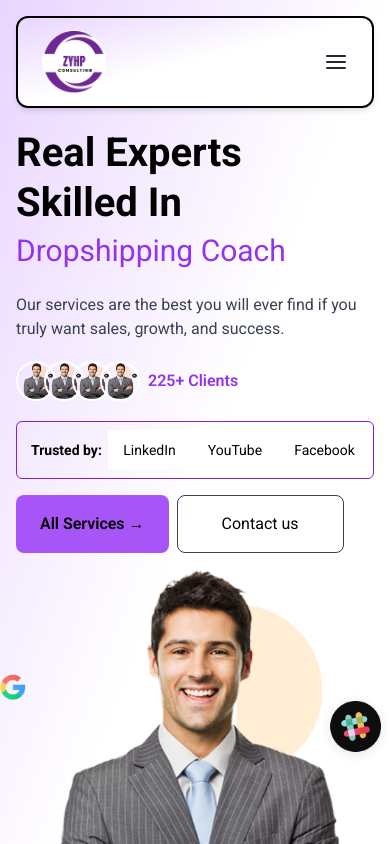
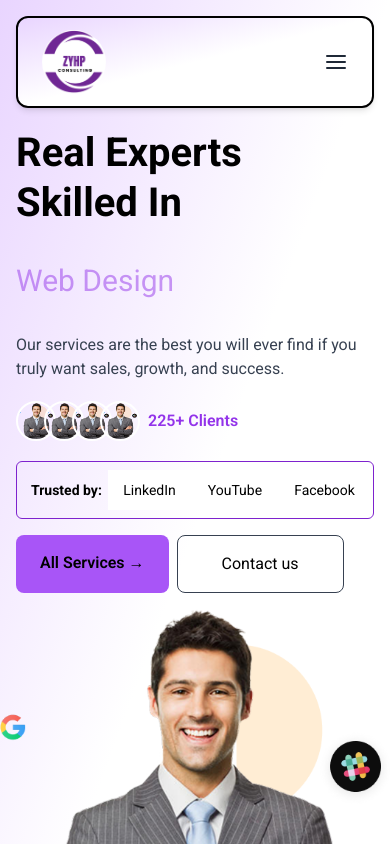
Before and after one commit to Kolawole-kehinde/-zyhp-consulting, a React (Vite) app: page / in a window 390 px wide. Shown: the top 844 px of the page. Built offline with nearby package versions, Linux system fonts and the light colour scheme.

Commit message:
add animated rotating service titles

```diff
--- a/package.json
+++ b/package.json
@@ -10,6 +10,7 @@
     "preview": "vite preview"
   },
   "dependencies": {
+    "framer-motion": "^12.12.1",
     "react": "^19.1.0",
     "react-dom": "^19.1.0",
     "react-fast-marquee": "^1.6.5",
--- a/src/Components/Hero.jsx
+++ b/src/Components/Hero.jsx
@@ -1,26 +1,64 @@
+import React, { useEffect, useState } from "react";
+import { motion, AnimatePresence } from "framer-motion";
 import Marquee from "react-fast-marquee";
 import { Link } from "react-router";
 
+const rotatingServices = [
+  "Dropshipping Coach",
+  "Digital Marketer",
+  "Web Design",
+  "E-commerce Solution",
+  "Shopify",
+  "Branding",
+  "Logo Design",
+  "Social Media Manager",
+  "Email Marketing",
+  "Affiliate Marketer",
+  "SEO Expert"
+];
+
 export default function HeroSection() {
+  const [currentIndex, setCurrentIndex] = useState(0);
+
+  useEffect(() => {
+    const interval = setInterval(() => {
+      setCurrentIndex((prevIndex) =>
+        prevIndex === rotatingServices.length - 1 ? 0 : prevIndex + 1
+      );
+    }, 3000);
+    return () => clearInterval(interval);
+  }, []);
+
   return (
     <section className="bg-gradient-to-br from-purple-200 via-white to-white pt-32 md:pt-52 font-roboto lg:px-0 px-4">
-      {/* Wrapper */}
       <div className="wrapper flex flex-col md:flex-row items-center gap-4 lg:gap-8">
         {/* Text Section */}
         <div className="w-full lg:w-[596px] space-y-5 lg:space-y-[32px]">
           <h1 className="text-[40px] lg:text-[80px] font-bold text-black leading-[50px] lg:leading-[90px]">
             Real Experts <br /> Skilled In
           </h1>
-          <span className="text-purple-600 font-normal text-[30px] lg:text-[55px] capitalize">
-            Dropshipping coach
-          </span>
-          <p className="w-full max-w-[505px] text-gray-700 text-base md:text-xl ">
+
+          {/* Animated Rotating Text */}
+          <div className="h-[65px] relative overflow-hidden">
+            <AnimatePresence mode="wait">
+              <motion.span
+                key={currentIndex}
+                initial={{ opacity: 0, y: 20 }}
+                animate={{ opacity: 1, y: 0 }}
+                exit={{ opacity: 0, y: -20 }}
+                transition={{ duration: 0.6 }}
+                className="absolute text-purple-600 font-normal text-[30px] lg:text-[55px] capitalize"
+              >
+                {rotatingServices[currentIndex]}
+              </motion.span>
+            </AnimatePresence>
+          </div>
+
+          <p className="w-full max-w-[505px] text-gray-700 text-base md:text-xl">
             Our services are the best you will ever find if you truly want sales, growth, and success.
           </p>
 
-
-
-          {/* Avatars */}
+          {/* Avatars and CTA */}
           <div className="flex items-center gap-2">
             <div className="flex -space-x-3">
               {[0, 1, 2, 3].map((z, i) => (
@@ -35,33 +73,35 @@ export default function HeroSection() {
             <p className="text-purple-600 font-semibold">225+ Clients</p>
           </div>
 
-              {/* CTA Buttons */}
           <div className="space-y-4 flex-col items-center">
             <div className="gap-4 hidden md:flex">
-              <Link to="/services" className="bg-purple-500 text-black font-semibold md:px-8 lg:px-20 py-4 rounded-lg hover:bg-purple-600 transition">
+              <Link
+                to="/services"
+                className="bg-purple-500 text-black font-semibold md:px-8 lg:px-20 py-4 rounded-lg hover:bg-purple-600 transition"
+              >
                 All Services →
               </Link>
-              <a href="https://www.facebook.com/share/1BwwsrKrx2/" target="_blank" className="border border-gray-700 md:px-8 lg:px-20 py-4 rounded-lg text-black hover:bg-gray-200 transition">
+              <a
+                href="https://www.facebook.com/share/1BwwsrKrx2/"
+                target="_blank"
+                rel="noopener noreferrer"
+                className="border border-gray-700 md:px-8 lg:px-20 py-4 rounded-lg text-black hover:bg-gray-200 transition"
+              >
                 Contact us
               </a>
             </div>
 
-
-
-            {/* Trusted & Counter Section */}
-            <div className="w-ful md:w-[343px] lg:w-full overflow-hidden rounded-md border border-purple-700 p-2 lg:p-3">
+            {/* Trusted by */}
+            <div className="w-full md:w-[343px] lg:w-full overflow-hidden rounded-md border border-purple-700 p-2 lg:p-3">
               <div className="flex items-center">
                 <p className="font-bold text-sm lg:text-base text-black py-1 px-1.5 lg:py-2 lg:px-3 shrink-0">
                   Trusted by:
                 </p>
                 <div className="bg-white py-2 flex items-center w-full">
                   <Marquee gradient={false} speed={50} pauseOnHover={true}>
-                    <span className="text-sm lg:text-base text-black py-1 px-4">Facebook</span>
-                    <span className="text-sm lg:text-base text-black py-1 px-4">Twitter</span>
-                    <span className="text-sm lg:text-base text-black py-1 px-4">Instagram</span>
-                    <span className="text-sm lg:text-base text-black py-1 px-4">Google</span>
-                    <span className="text-sm lg:text-base text-black py-1 px-4">LinkedIn</span>
-                    <span className="text-sm lg:text-base text-black py-1 px-4">YouTube</span>
+                    {["Facebook", "Twitter", "Instagram", "Google", "LinkedIn", "YouTube"].map((brand, idx) => (
+                      <span key={idx} className="text-sm lg:text-base text-black py-1 px-4">{brand}</span>
+                    ))}
                   </Marquee>
                 </div>
               </div>
@@ -69,12 +109,20 @@ export default function HeroSection() {
 
             {/* Mobile Buttons */}
             <div className="flex gap-2 w-full md:hidden">
-              <button className="bg-purple-500 text-black font-semibold px-6 py-4 rounded-lg hover:bg-purple-600 transition">
+              <Link
+                to="/services"
+                className="bg-purple-500 text-black font-semibold px-6 py-4 rounded-lg hover:bg-purple-600 transition"
+              >
                 All Services →
-              </button>
-              <button className="border border-gray-700 px-11 py-4 rounded-lg text-black hover:bg-gray-200 transition">
+              </Link>
+              <a
+                href="https://www.facebook.com/share/1BwwsrKrx2/"
+                target="_blank"
+                rel="noopener noreferrer"
+                className="border border-gray-700 px-11 py-4 rounded-lg text-black hover:bg-gray-200 transition"
+              >
                 Contact us
-              </button>
+              </a>
             </div>
           </div>
         </div>
```
Also changed, not shown: 1 other file (tests, documents, lock files or other folders). Lines whose indentation alone changed are shown as unchanged.
